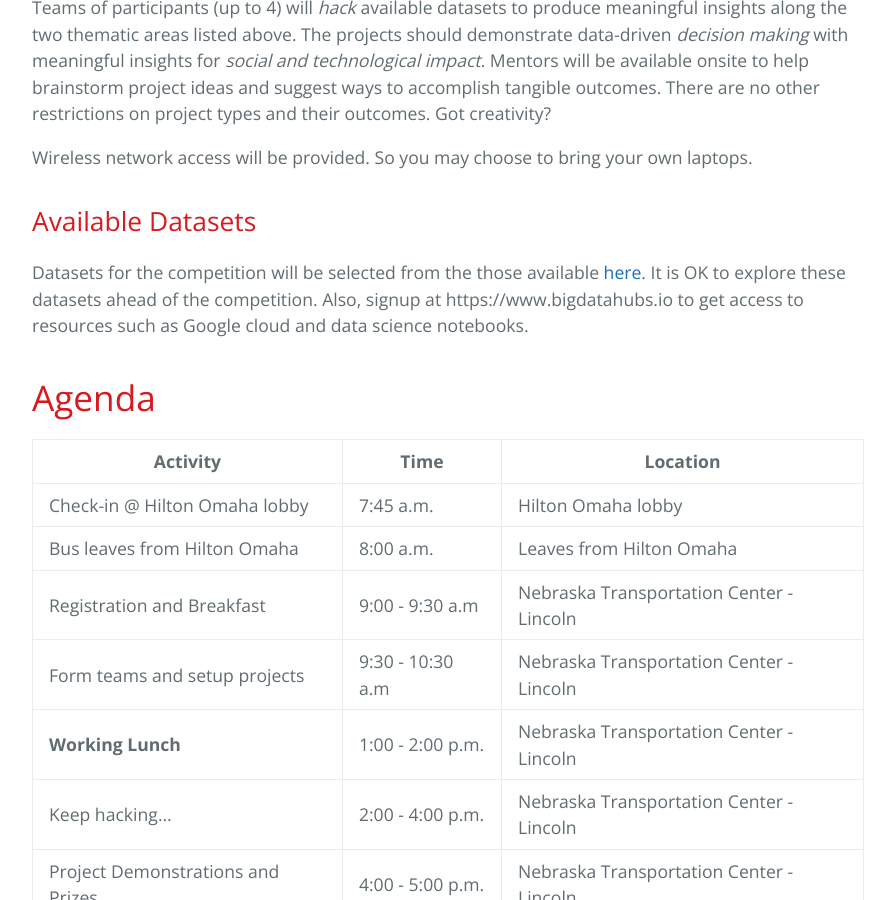
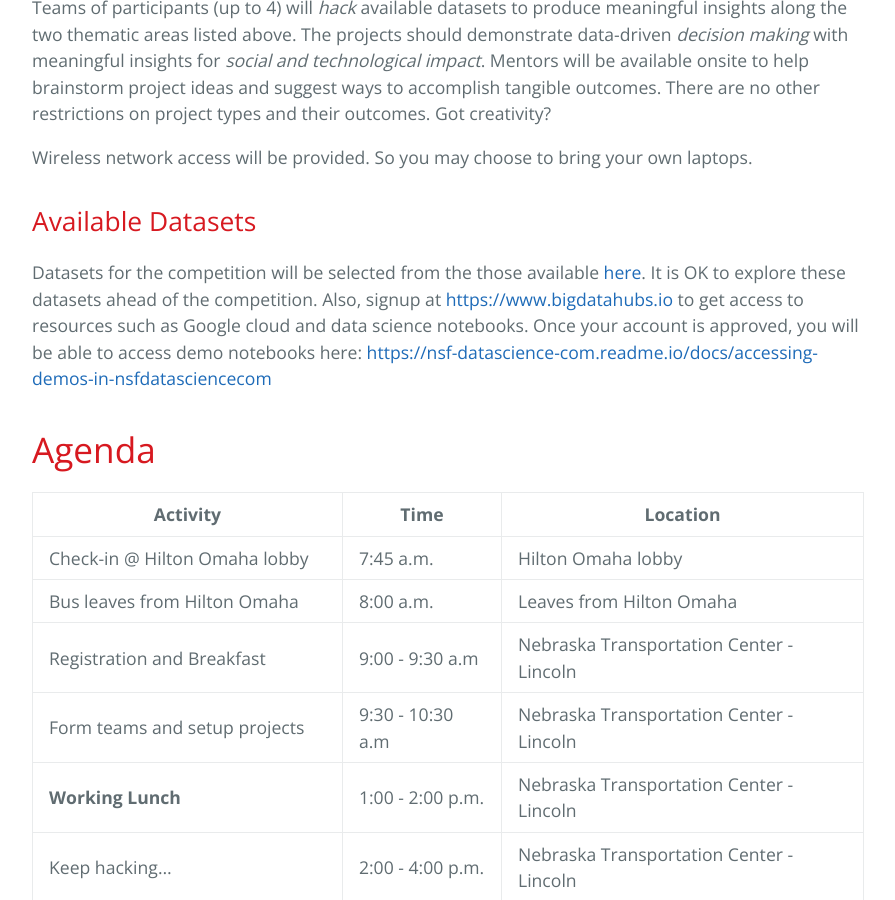
Before and after one commit to BridgingBigData/BridgingBigData.github.io, a Jekyll site: the page built from pages/tdc.md, in a window 1280 px wide and 900 px high, scrolled down 2107 px. Shown: the whole window, without its empty margins (192-1087 px from the left). Built offline with Jekyll 4.4.1, drawn with Linux system fonts in a browser that asks for light colours.

Commit message:
tdc update

```diff
--- a/pages/tdc.md
+++ b/pages/tdc.md
@@ -45,7 +45,7 @@
 Wireless network access will be provided. So you may choose to bring your own laptops.
 
 ## Available Datasets
-Datasets for the competition will be selected from the those available [here](https://www.bigdatahubs.io/resources/). It is OK to explore these datasets ahead of the competition. Also, signup at https://www.bigdatahubs.io to get access to resources such as Google cloud and data science notebooks.
+Datasets for the competition will be selected from the those available [here](https://www.bigdatahubs.io/resources/). It is OK to explore these datasets ahead of the competition. Also, signup at [https://www.bigdatahubs.io](https://www.bigdatahubs.io) to get access to resources such as Google cloud and data science notebooks. Once your account is approved, you will be able to access demo notebooks here: [https://nsf-datascience-com.readme.io/docs/accessing-demos-in-nsfdatasciencecom](https://nsf-datascience-com.readme.io/docs/accessing-demos-in-nsfdatasciencecom)
 
 # Agenda
 
```
